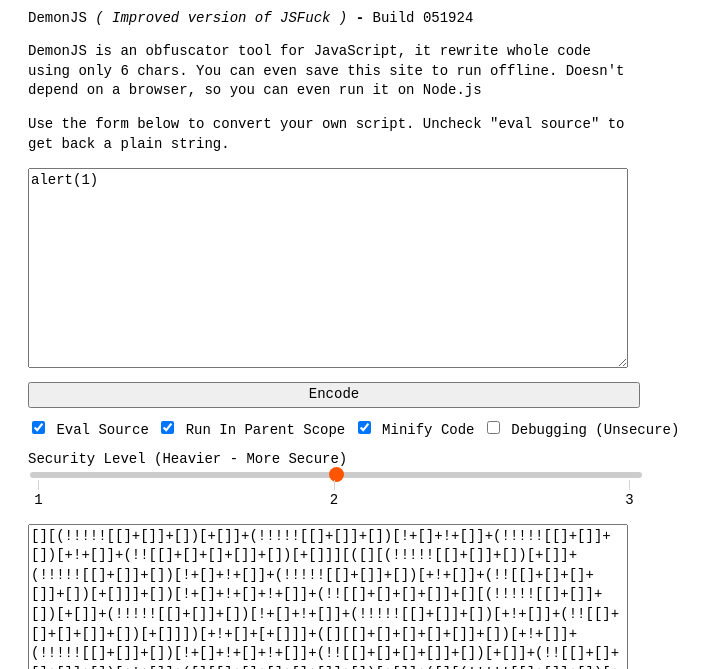
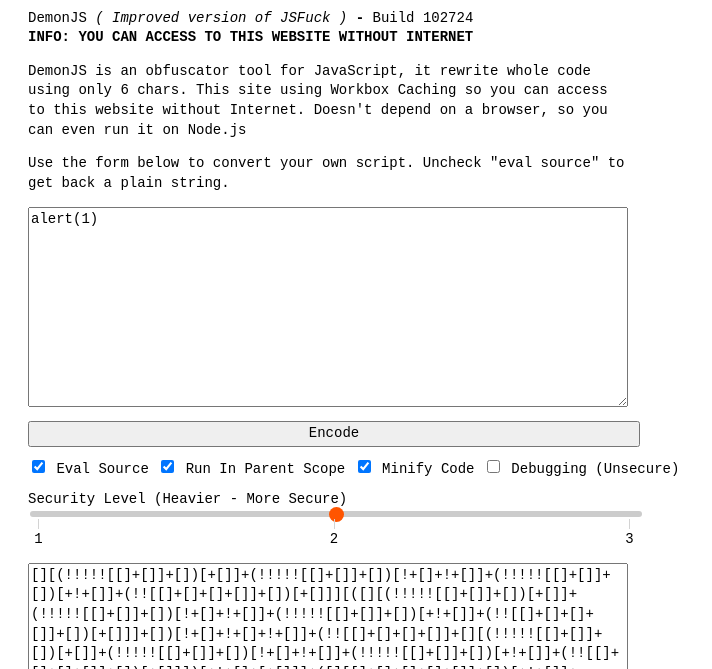
Before and after one commit to ScadeBlock/DemonJS, a plain HTML site: page docs/index.html in a window 1280 px wide. Shown: the part 131-800 px from the top of the page, without its empty margins (0-712 px from the left). Drawn offline with Linux system fonts and the light colour scheme.

Commit message:
Update index.html

```diff
--- a/docs/index.html
+++ b/docs/index.html
@@ -1,6 +1,6 @@
 <meta content="text/html; charset=UTF-8" http-equiv=Content-Type>
 <title>DemonJS</title>
-<meta content="DemonJS Build 051724" name=description>
+<meta content="DemonJS Build 102724" name=description>
 <link href=./dist/ic.png rel=icon type=image/x-icon>
 <meta content="width=device-width" name=viewport>
 <style>
@@ -167,8 +167,10 @@
 <p>
     DemonJS <i>( Improved version of JSFuck )</i>
     <b>-</b>
-    Build 051924
-<p>DemonJS is an obfuscator tool for JavaScript, it rewrite whole code using only 6 chars. You can even save this site to run offline. Doesn't depend on a browser, so you can even run it on Node.js
+    Build 102724
+    <br>
+    <b>INFO: YOU CAN ACCESS TO THIS WEBSITE WITHOUT INTERNET</b>
+    <p>DemonJS is an obfuscator tool for JavaScript, it rewrite whole code using only 6 chars. This site using Workbox Caching so you can access to this website without Internet. Doesn't depend on a browser, so you can even run it on Node.js
 <p>Use the form below to convert your own script. Uncheck "eval source" to get back a plain string.</p>
 <textarea id=input>alert(1)</textarea>
 <button id=encode type=text>Encode</button>
```
